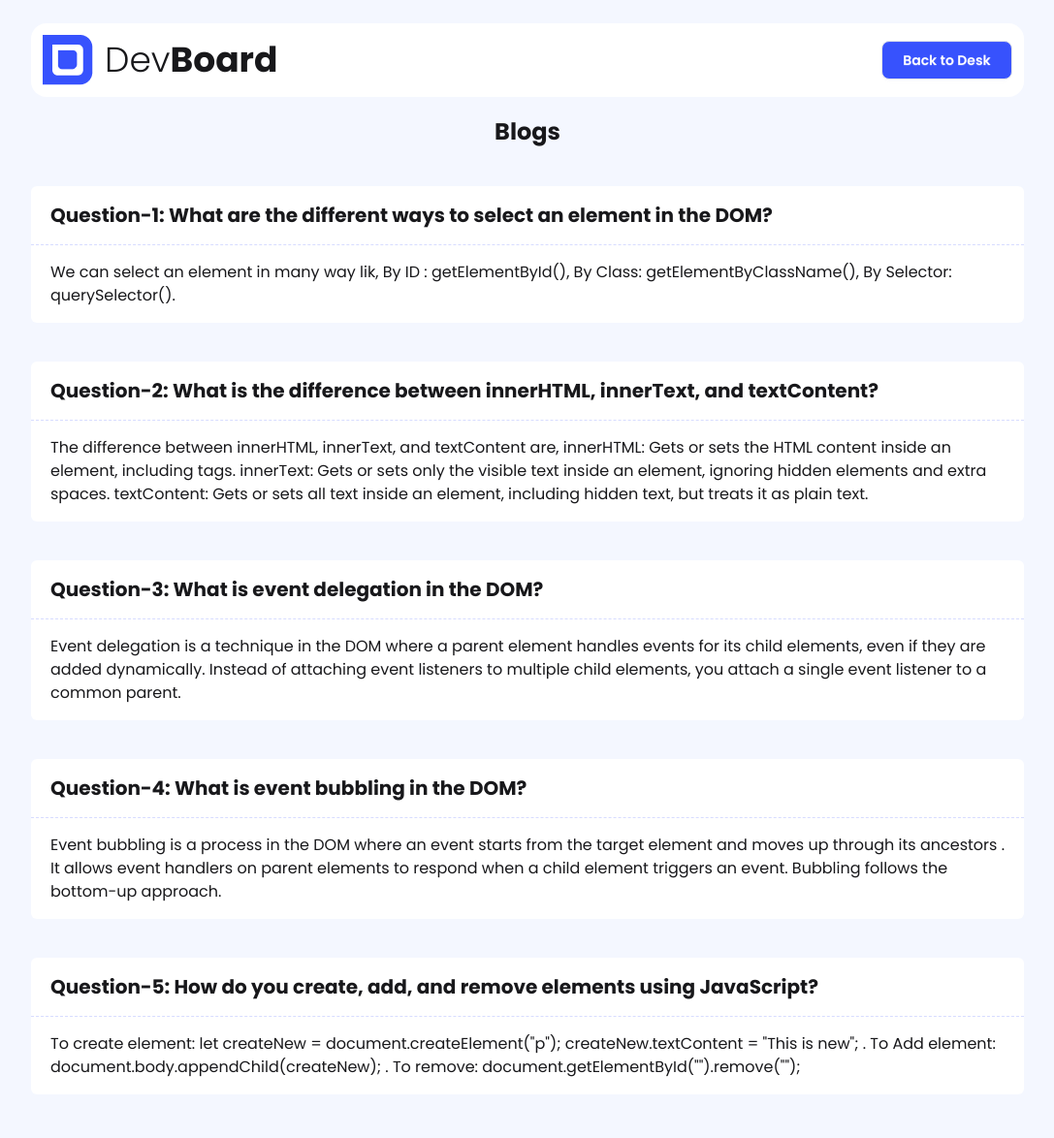
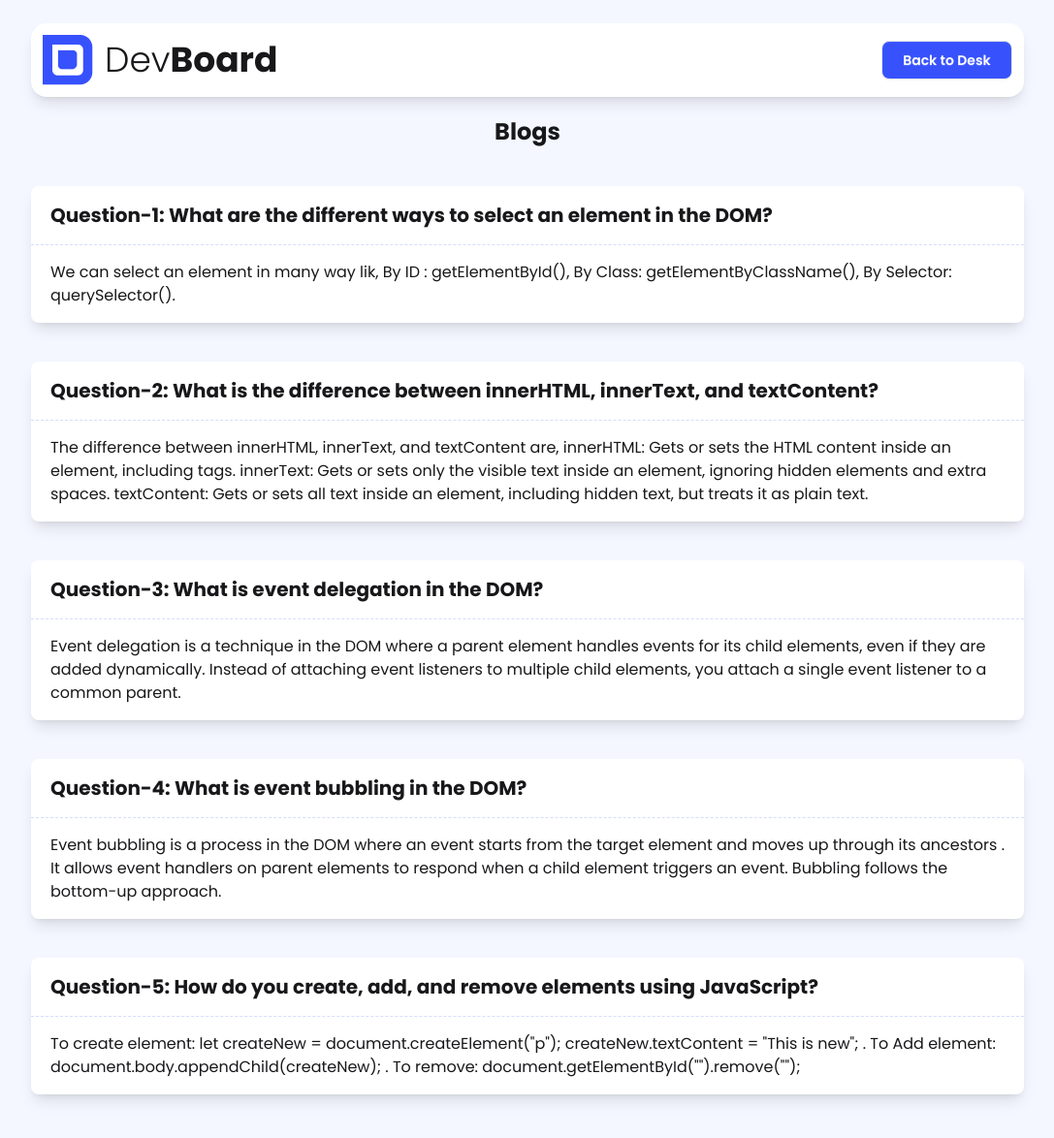
Before and after one commit to sabbir-islam/assignment-5, a plain HTML site: page discover.html in a window 1280 px wide. Shown: the whole page at 97% size, without its empty margins (96-1183 px from the left). Drawn offline with nearby package versions, Linux system fonts and the light colour scheme; files that its build step writes are made by us from their sources.

Commit message:
added shadow in card

```diff
--- a/discover.html
+++ b/discover.html
@@ -30,7 +30,7 @@
 
 <body class="bg-[rgb(244,247,255)] font-poppins">
     <div class="pt-6">
-        <header class="w-[80%] bg-white p-3 rounded-2xl  mx-auto">
+        <header class="w-[80%] bg-white p-3 rounded-2xl  mx-auto shadow-lg">
             <nav class="flex justify-between items-center">
                 <div class="flex items-center gap-3">
                     <img src="assets/logo.png" alt="" />
@@ -47,32 +47,32 @@
         <h1 class="text-2xl font-bold text-center mt-5">Blogs</h1>
         <div>
             <!-- Q1 -->
-            <div class="bg-white py-4 rounded-md mt-10">
+            <div class="bg-white py-4 rounded-lg mt-10 shadow-lg">
                 <h1 class="text-xl font-bold ml-5">Question-1: What are the different ways to select an element in the DOM?</h1>
                 <div class="w-full border-t-[0.8px] border-dashed border-[rgba(55,82,253,0.2)] my-4"></div>
                 <p class="text-base font-normal mx-5">We can select an element in many way lik, By ID : getElementById(), By Class: getElementByClassName(), By Selector: querySelector().
                 </p>
             </div>
             <!-- Q2 -->
-            <div class="bg-white py-4 rounded-md mt-10">
+            <div class="bg-white py-4 rounded-lg mt-10 shadow-lg">
                 <h1 class="text-xl font-bold ml-5">Question-2: What is the difference between innerHTML, innerText, and textContent?</h1>
                 <div class="w-full border-t-[0.8px] border-dashed border-[rgba(55,82,253,0.2)] my-4"></div>
                 <p class="text-base font-normal mx-5">The difference between innerHTML, innerText, and textContent are, innerHTML: Gets or sets the HTML content inside an element, including tags. innerText: Gets or sets only the visible text inside an element, ignoring hidden elements and extra spaces. textContent: Gets or sets all text inside an element, including hidden text, but treats it as plain text.</p>
             </div>
             <!-- Q3 -->
-            <div class="bg-white py-4 rounded-md mt-10">
+            <div class="bg-white py-4 rounded-lg mt-10 shadow-lg">
                 <h1 class="text-xl font-bold ml-5">Question-3: What is event delegation in the DOM?</h1>
                 <div class="w-full border-t-[0.8px] border-dashed border-[rgba(55,82,253,0.2)] my-4"></div>
                 <p class="text-base font-normal mx-5">Event delegation is a technique in the DOM where a parent element handles events for its child elements, even if they are added dynamically. Instead of attaching event listeners to multiple child elements, you attach a single event listener to a common parent.</p>
             </div>
             <!-- Q4 -->
-            <div class="bg-white py-4 rounded-md mt-10">
+            <div class="bg-white py-4 rounded-lg mt-10 shadow-lg">
                 <h1 class="text-xl font-bold ml-5">Question-4: What is event bubbling in the DOM?</h1>
                 <div class="w-full border-t-[0.8px] border-dashed border-[rgba(55,82,253,0.2)] my-4"></div>
                 <p class="text-base font-normal mx-5">Event bubbling is a process in the DOM where an event starts from the target element and moves up through its ancestors . It allows event handlers on parent elements to respond when a child element triggers an event. Bubbling follows the bottom-up approach.</p>
             </div>
             <!-- Q5 -->
-            <div class="bg-white py-4 rounded-md mt-10">
+            <div class="bg-white py-4 rounded-lg mt-10 shadow-lg">
                 <h1 class="text-xl font-bold ml-5">Question-5: How do you create, add, and remove elements using JavaScript?</h1>
                 <div class="w-full border-t-[0.8px] border-dashed border-[rgba(55,82,253,0.2)] my-4"></div>
                 <p class="text-base font-normal mx-5">To create element: let createNew = document.createElement("p"); createNew.textContent = "This is new"; . To Add element: document.body.appendChild(createNew); . To remove: document.getElementById("").remove("");</p>
```
Also changed, not shown: index.html (+6 -6 lines).
